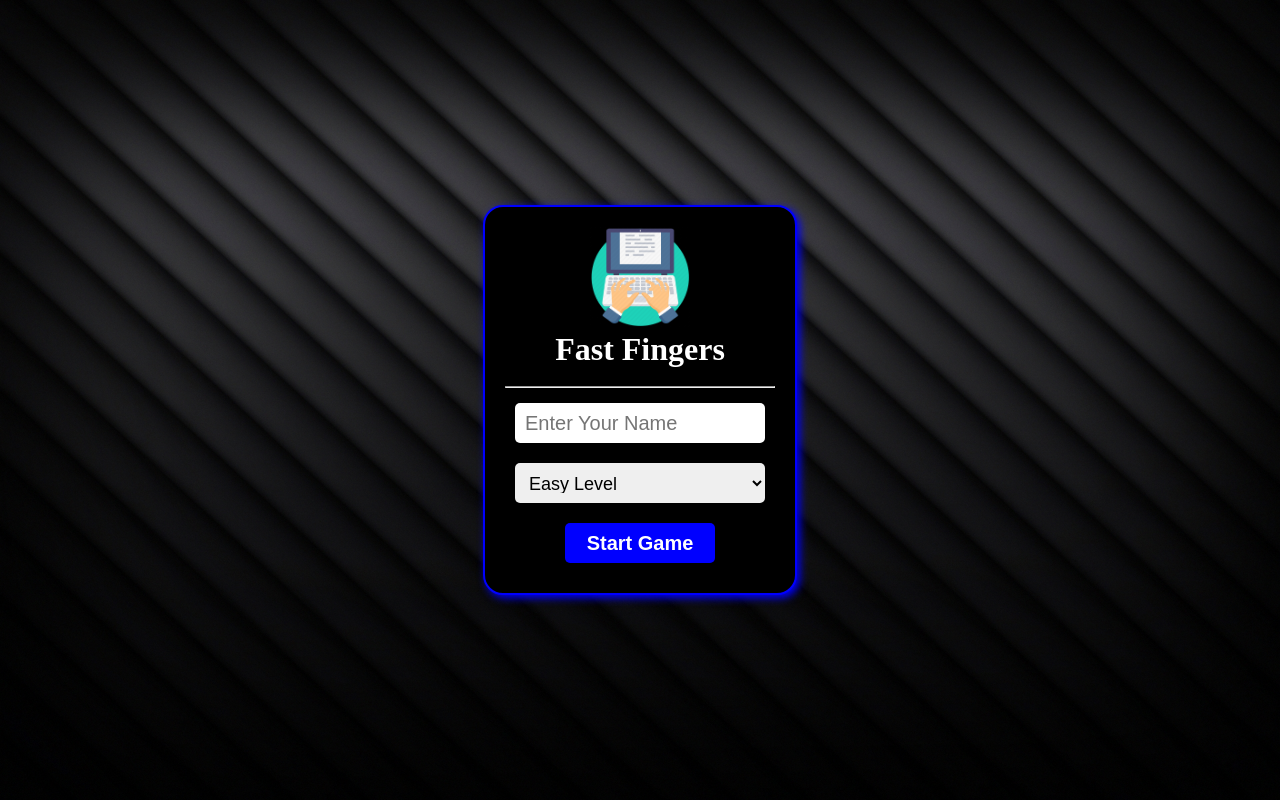
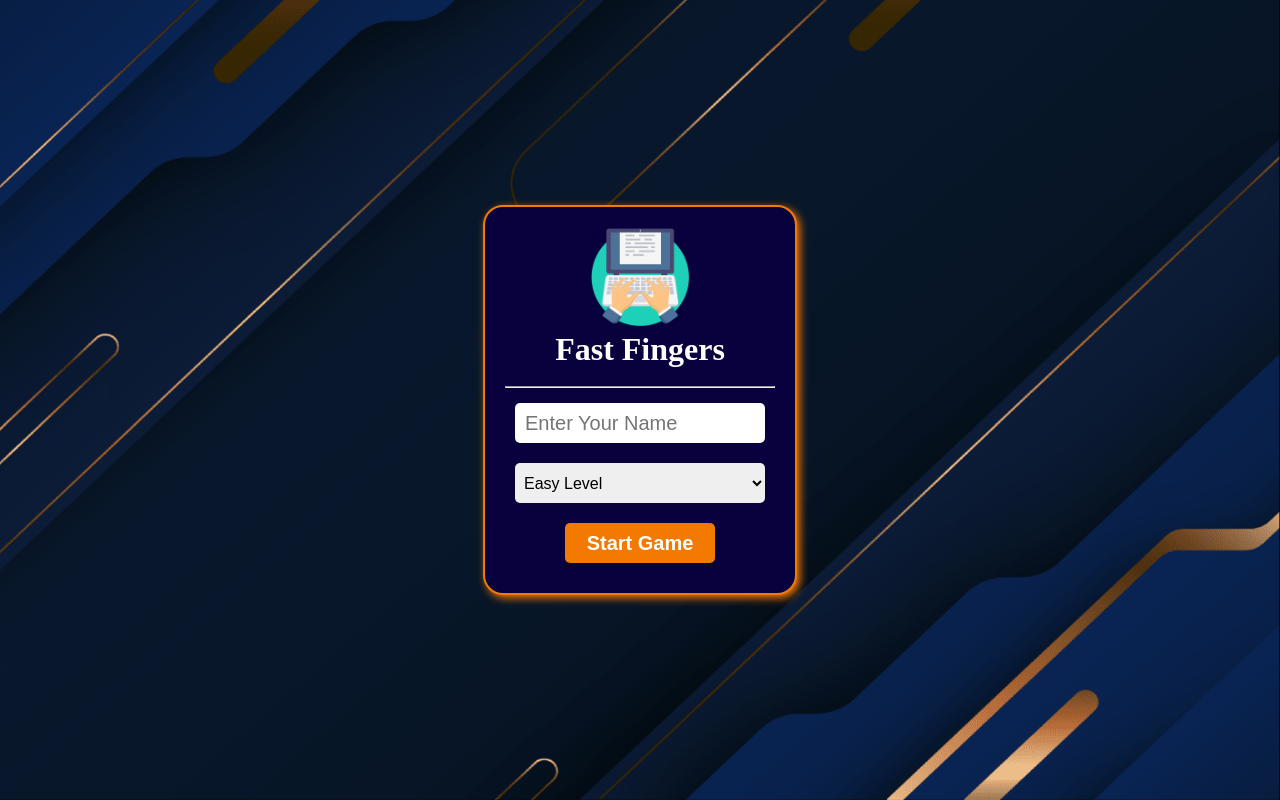
Before and after one commit to Khush-3105/Fast-Fingers, a React (Vite) app: page / in a window 1280 px wide. Built offline with nearby package versions, Linux system fonts and the light colour scheme.

Commit message:
Updated css

```diff
--- a/src/components/Game.tsx
+++ b/src/components/Game.tsx
@@ -128,7 +128,6 @@
             >
               Play Again
             </button>
-            <br />
             <button
               id="game__screen__left__quitgamebutton"
               onClick={() => {
--- a/src/styles/Game.css
+++ b/src/styles/Game.css
@@ -2,7 +2,7 @@
   background-color: black;
 }
 #game {
-  background-image: url("../assets/bg.jpg");
+  background-image: url("../assets/bg.png");
   background-size: cover;
   background-repeat: no-repeat;
   background-position: center;
@@ -35,7 +35,7 @@
   font-size: 30px;
   padding-bottom: 10px;
   font-weight: 900;
-  border-bottom: 2px solid blue;
+  border-bottom: 2px solid #f37900;
 }
 #game__screen__left__timer {
   display: flex;
@@ -63,7 +63,7 @@
 }
 
 progress::-webkit-progress-value {
-  background: blue;
+  background: #f37900;
 }
 
 #game__screen__left__gameover {
@@ -82,7 +82,7 @@
   font-size: 40px;
 }
 #game__screen__left__gameword {
-  font-size: 30px;
+  font-size: 25px;
   font-family: "Arial", sans-serif;
   font-weight: 900;
   display: flex;
@@ -110,17 +110,18 @@
 }
 #game__screen__left__playagainbutton {
   width: 150px;
-  background-color: blue;
+  background-color: #f37900;
   color: white;
   height: 40px;
   border-radius: 10px;
   font-size: 20px;
   font-weight: bold;
+  margin-bottom: 5px;;
 }
 #game__screen__left__playagainbutton:hover {
   border: 2px solid white;
   cursor: pointer;
-  background-color: rgb(0, 0, 136);
+  background-color: #af5904;
 }
 #game__screen__left__playagainbutton:active {
   transform: scale(0.9);
@@ -134,7 +135,7 @@
 }
 #game__screen__left__quitgamebutton {
   width: 150px;
-  background-color: blue;
+  background-color: #f37900;
   color: white;
   height: 40px;
   border-radius: 10px;
@@ -144,7 +145,7 @@
 #game__screen__left__quitgamebutton:hover {
   border: 2px solid white;
   cursor: pointer;
-  background-color: rgb(0, 0, 136);
+  background-color: #af5904;
 }
 #game__screen__left__quitgamebutton:active {
   transform: scale(0.9);
@@ -159,15 +160,15 @@
 }
 #game__screen__right__scoreboard {
   align-items: center;
-  border: 2px solid blue;
+  border: 2px solid #f37900;
   border-radius: 10px;
   text-align: center;
   color: white;
   padding: 10px;
-  background-color: black;
+  background-color: #08013d;
   width: 250px;
   height: auto;
-  box-shadow: 3px 3px 6px blue;
+  box-shadow: 3px 3px 6px #f37900;
   min-height: 300px;
 }
 
--- a/src/styles/Header.css
+++ b/src/styles/Header.css
@@ -1,18 +1,20 @@
 .game__header {
   font-weight: 900;
   color: white;
-  background-color: black;
+  background-color: #08013d;
   display: flex;
   flex-direction: column;
   align-items: center;
   padding: 10px;
   font-size: 30px;
-  border-bottom: 3px solid white;
-  box-shadow: 0px 3px 5px blue;
+  border-bottom: 3px solid #f37900;
+  box-shadow: 0px 3px 5px #f37900;
 }
 #game__header__userdetails {
   display: flex;
   width: 100%;
+  border-top: 2px dashed #f37900;
+  margin-top: 10px;
   flex-direction: row;
   justify-content: space-evenly;
 }
--- a/src/styles/Home.css
+++ b/src/styles/Home.css
@@ -6,7 +6,7 @@
 
 #home {
   display: flex;
-  background-image: url("../assets/bg.jpg");
+  background-image: url("../assets/bg.png");
   background-size: cover;
   background-repeat: no-repeat;
   background-position: center;
@@ -20,14 +20,14 @@
   display: flex;
   width: fit-content;
   color: white;
-  background-color: black;
-  border: 2px solid blue;
+  background-color: #08013d;
+  border: 2px solid #f37900;
   border-radius: 5px;
   text-align: center;
   justify-content: center;
   flex-direction: column;
   border-radius: 20px;
-  box-shadow: 3px 3px 8px blue;
+  box-shadow: 3px 3px 8px #f37900;
 }
 #home__container__namebox {
   width: 250px;
@@ -40,19 +40,19 @@
   margin-top: 15px;
 }
 #home__container__namebox:hover {
-  border: 2px solid blue;
+  border: 2px solid #f37900;
 }
 #home__container__selectdiff {
   width: 250px;
   height: 40px;
-  font-size: 18px;
-  padding: 10px;
+  font-size: 16px;
+  padding: 5px;
   margin: 10px;
   border: none;
   border-radius: 5px;
 }
 #home__container__selectdiff:hover {
-  border: 2px solid blue;
+  border: 2px solid #f37900;
 }
 #home__container__startbutton {
   width: 150px;
@@ -60,7 +60,7 @@
   border-radius: 5px;
   font-size: 20px;
   margin: 10px;
-  background-color: blue;
+  background-color: #f37900;
   font-weight: bolder;
   color: white;
   border: none;
@@ -68,7 +68,7 @@
 #home__container__startbutton:hover {
   border: 2px solid white;
   cursor: pointer;
-  background-color: rgb(0, 0, 136);
+  background-color: #af5904;
 }
 #home__container__startbutton:active {
   transform: scale(0.9);
```
Also changed, not shown: src/assets/bg.jpg (deleted), src/assets/bg.png (added).
